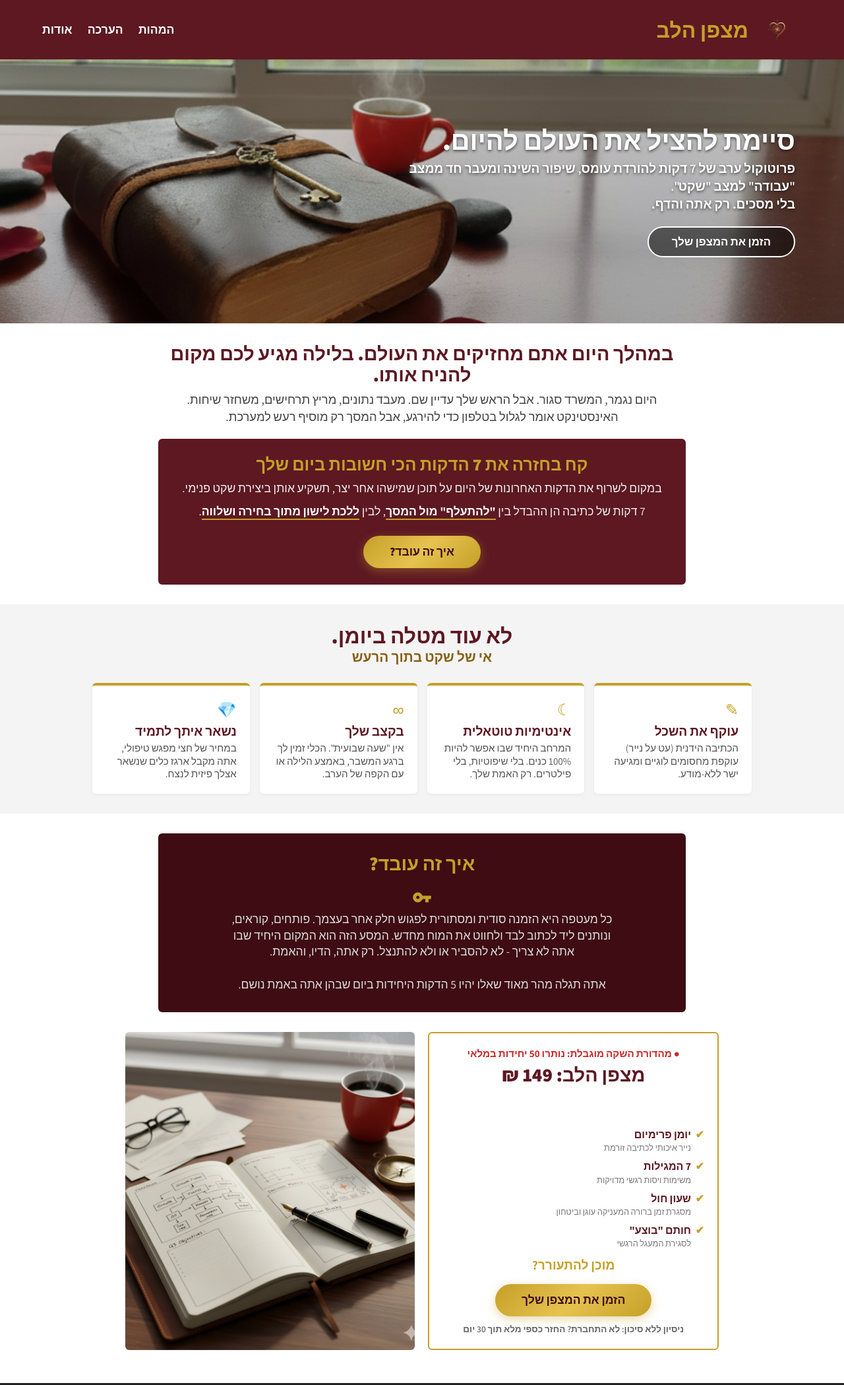
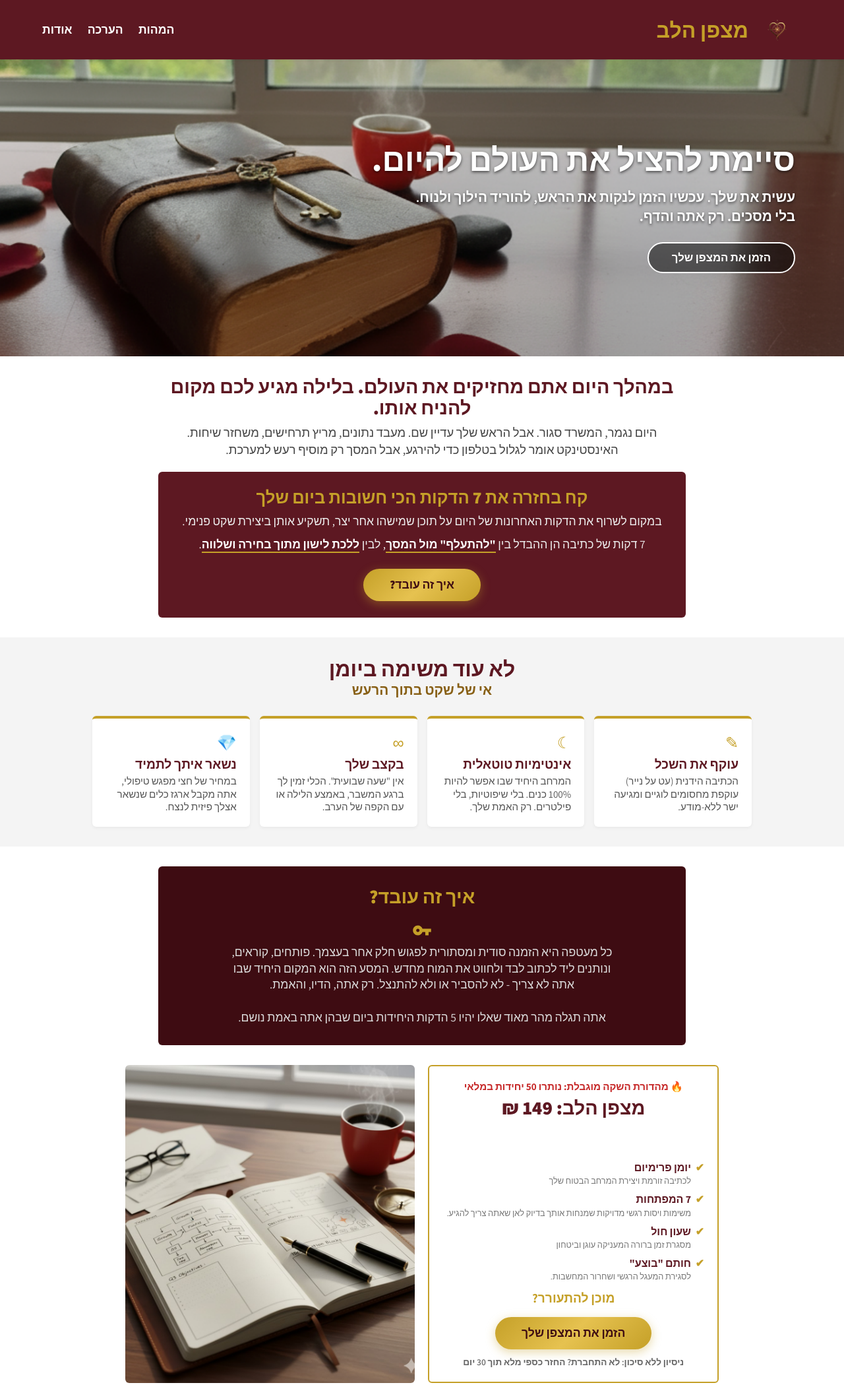
Before and after one commit to HeartCompass/heartcompass-landing-page, a plain HTML site: page index.html in a window 1280 px wide. Shown: the top 2099 px of the page at 66% size. Drawn offline with Linux system fonts and the light colour scheme.

Commit message:
Update index.html

```diff
--- a/index.html
+++ b/index.html
@@ -21,7 +21,7 @@
             --gold-light: #E6C250;
             --bg-light: #ffffff;
             --bg-section: #f4f4f4;
-            --urgent-color: #C62828; /* אדום לדחיפות */
+            --urgent-color: #C62828;
         }
 
         body {
@@ -76,7 +76,7 @@
         section { padding: 30px 5%; }
 
         .hero-section.focus-hero {
-            background-color: #3E2B26; min-height: 400px;
+            background-color: #3E2B26; min-height: 450px;
             display: flex; align-items: center; position: relative; overflow: hidden;
         }
         .hero-bg-img {
@@ -88,14 +88,15 @@
 
         .hero-content {
             position: relative; z-index: 2; color: #ffffff;
-            text-align: right; max-width: 650px; padding: 10px;
+            text-align: right; max-width: 700px; padding: 10px;
             text-shadow: 0 2px 4px rgba(0,0,0,0.6);
         }
         .hero-title {
-            font-size: 2.5em; color: #ffffff; margin-bottom: 8px;
+            font-size: 3em;
+            color: #ffffff; margin-bottom: 15px;
         }
         .hero-subtitle {
-            font-size: 1.2em; font-weight: 600; margin-bottom: 20px; color: #fff;
+            font-size: 1.3em; font-weight: 600; margin-bottom: 25px; color: #fff;
         }
 
         /* BUTTONS */
@@ -197,7 +198,6 @@
         }
         .pricing-box h3 { font-size: 1.8em; margin-bottom: 10px; margin-top: 5px; }
 
-        /* עיצוב טקסט דחיפות */
         .scarcity-text {
             color: var(--urgent-color);
             font-weight: 700;
@@ -205,7 +205,6 @@
             margin-bottom: 5px;
         }
 
-        /* עיצוב טקסט הסרת סיכון */
         .risk-text {
             font-size: 0.85em;
             color: #666;
@@ -312,8 +311,14 @@
         <section class="hero-section focus-hero">
             <img src="images/diary_1200x400.png" class="hero-bg-img" alt="רקע">
             <div class="hero-content">
+
                 <h1 class="hero-title">סיימת להציל את העולם להיום.</h1>
-                <p class="hero-subtitle">פרוטוקול ערב של 7 דקות להורדת עומס, שיפור השינה ומעבר חד ממצב "עבודה" למצב "שקט". <br><strong>בלי מסכים. רק אתה והדף.</strong></p>
+
+                <p class="hero-subtitle">
+                    עשית את שלך. עכשיו הזמן לנקות את הראש, להוריד הילוך ולנוח.
+                    <br><strong>בלי מסכים. רק אתה והדף.</strong>
+                </p>
+
                 <a href="#pricing-anchor" class="gold-btn hero-btn">
                     הזמן את המצפן שלך
                 </a>
@@ -340,7 +345,7 @@
 
         <section class="features-section">
             <div class="features-intro">
-                <h2 class="emotional-title">לא עוד מטלה ביומן.</h2>
+                <h2 class="emotional-title">לא עוד משימה ביומן</h2>
                 <p class="emotional-title">אי של שקט בתוך הרעש</p>
             </div>
 
@@ -386,7 +391,7 @@
             <div class="how-to-split">
                 <div class="pricing-box" id="pricing-anchor">
 
-                    <div class="scarcity-text">● מהדורת השקה מוגבלת: נותרו 50 יחידות במלאי</div>
+                    <div class="scarcity-text">🔥 מהדורת השקה מוגבלת: נותרו 50 יחידות במלאי</div>
 
                     <h3>מצפן הלב: 149 ₪</h3>
 
@@ -395,11 +400,11 @@
                     <ul class="check-list">
                         <li>
                             <strong>יומן פרימיום</strong>
-                            <span class="list-desc">נייר איכותי לכתיבה זורמת</span>
+                            <span class="list-desc">לכתיבה זורמת ויצירת המרחב הבטוח שלך</span>
                         </li>
                         <li>
-                            <strong>7 המגילות</strong>
-                            <span class="list-desc">משימות ויסות רגשי מדויקות</span>
+                            <strong>7 המפתחות</strong>
+                            <span class="list-desc">משימות ויסות רגשי מדויקות שמנחות אותך בדיוק לאן שאתה צריך להגיע.</span>
                         </li>
                         <li>
                             <strong>שעון חול</strong>
@@ -407,7 +412,7 @@
                         </li>
                         <li>
                             <strong>חותם "בוצע"</strong>
-                            <span class="list-desc">לסגירת המעגל הרגשי</span>
+                            <span class="list-desc">לסגירת המעגל הרגשי ושחרור המחשבות.</span>
                         </li>
                     </ul>
 
```
